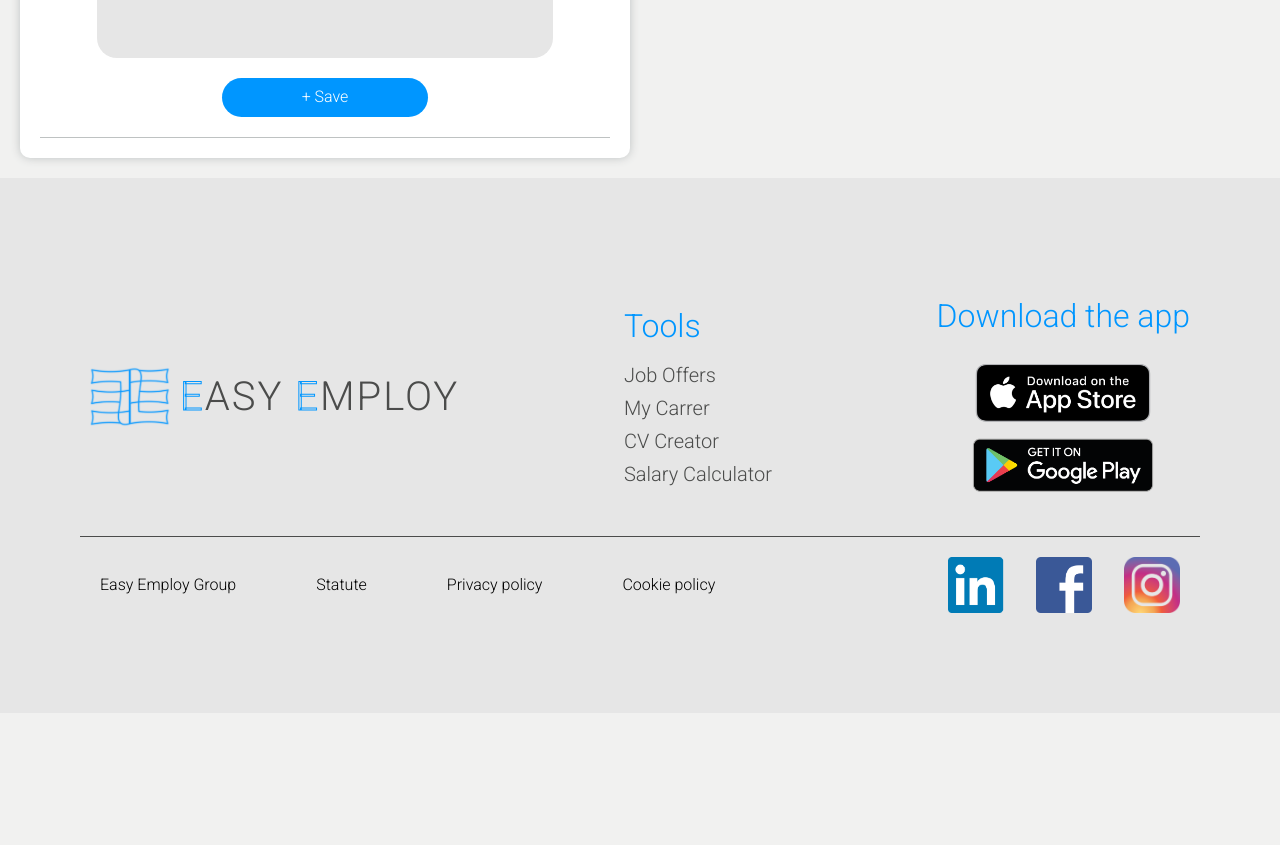
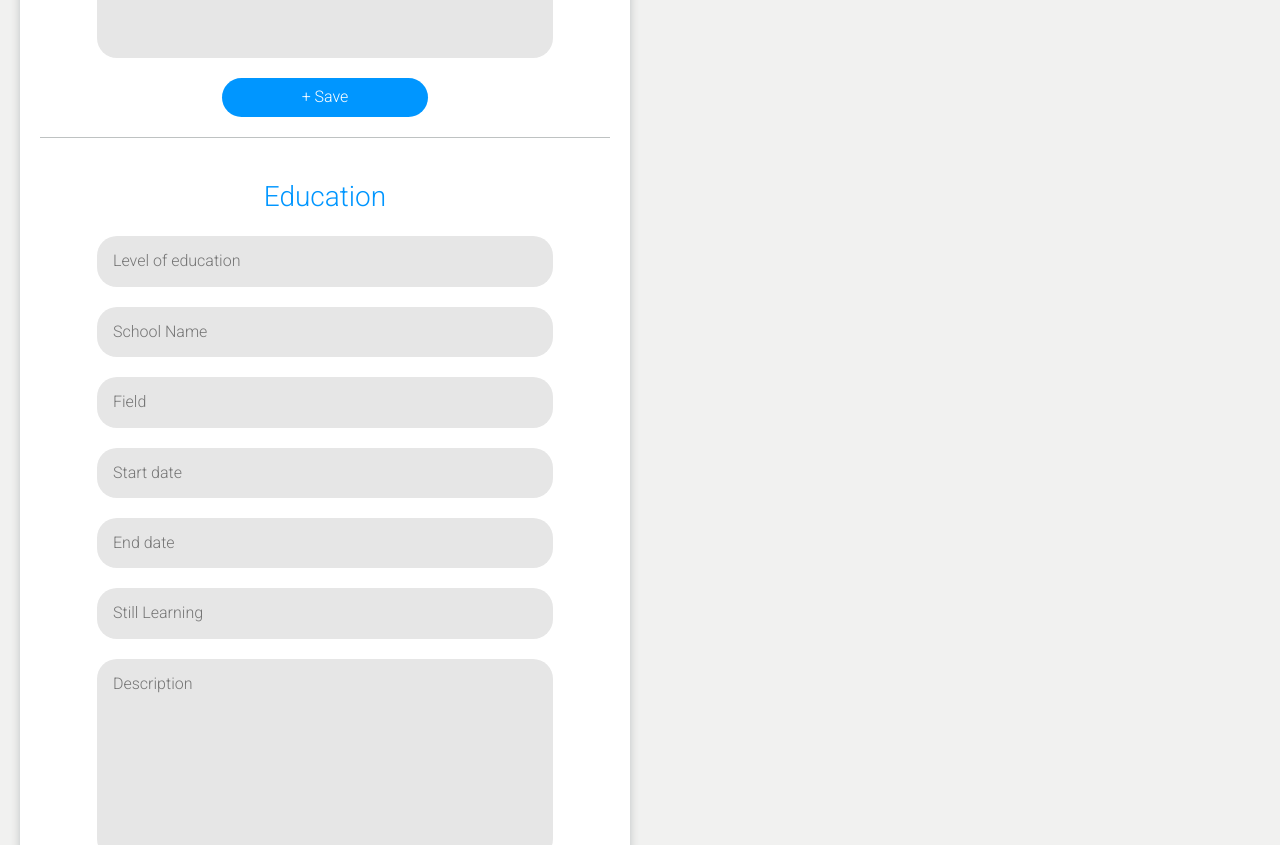
Before and after one commit to mizdebski77/Easy-Employ, a React (Create React App) app: page /CV-Creator in a window 1280 px wide. Shown: the part 1900-2745 px from the top of the page. Before the commit the page ends 2613 px from the top, so only its background shows below. Built offline with nearby package versions, Linux system fonts and the light colour scheme.

Commit message:
Education form added

```diff
--- a/src/features/Creator/creator.tsx
+++ b/src/features/Creator/creator.tsx
@@ -65,6 +65,7 @@ export const Creator = () => {
                     </FormWrapper>
 
                     <FormWrapper>
+
                         <DataTitle>Work experience</DataTitle>
                         <DataForm>
                             <DataInput placeholder='Position' />
@@ -73,6 +74,21 @@ export const Creator = () => {
                             <DataInput placeholder='Start date' />
                             <DataInput placeholder='End date' />
                             <DataInput placeholder='Still working' />
+                            <TextArea placeholder='Description'></TextArea>
+                            <SaveButton>+ Save</SaveButton>
+                        </DataForm>
+                    </FormWrapper>
+
+                    <FormWrapper>
+
+                        <DataTitle>Education</DataTitle>
+                        <DataForm>
+                            <DataInput placeholder='Level of education' />
+                            <DataInput placeholder='School Name' />
+                            <DataInput placeholder='Field ' />
+                            <DataInput placeholder='Start date' />
+                            <DataInput placeholder='End date' />
+                            <DataInput placeholder='Still Learning' />
                             <TextArea placeholder='Description'></TextArea>
                             <SaveButton>+ Save</SaveButton>
                         </DataForm>
```
